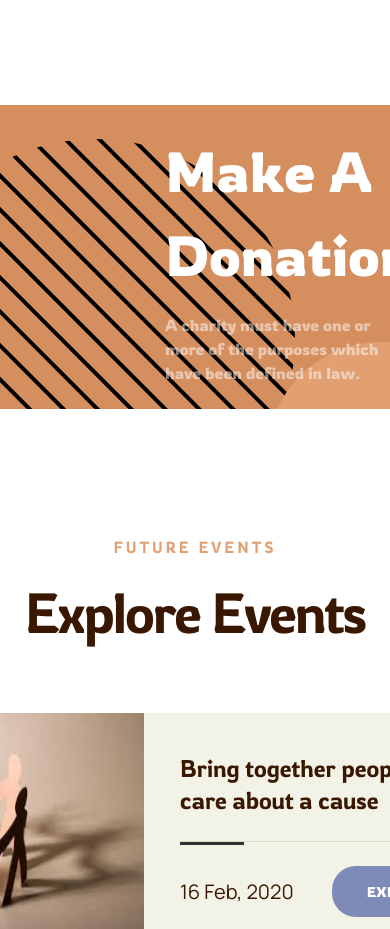
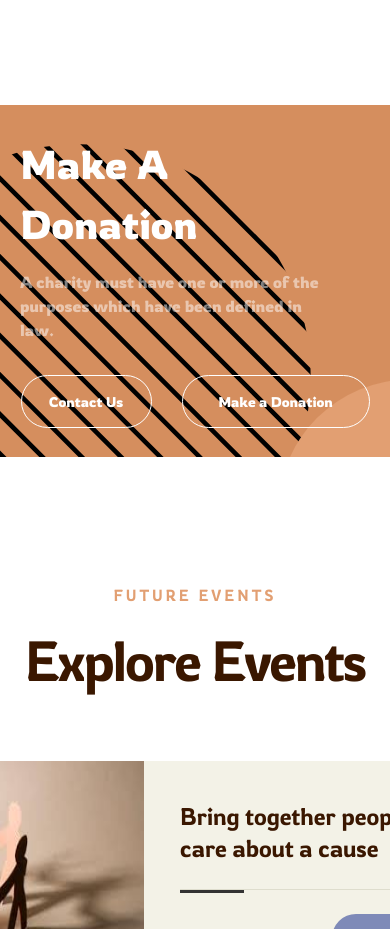
Before and after one commit to JamesGlik/CHARITY, a Next.js app in the folder my-app/: page / in a window 390 px wide. Shown: the part 10940-11869 px from the top of the page. Built offline with nearby package versions, Linux system fonts and the light colour scheme.

Commit message:
donation section media query

```diff
--- a/my-app/components/atoms/DonationButton/DonationButton.tsx
+++ b/my-app/components/atoms/DonationButton/DonationButton.tsx
@@ -5,8 +5,8 @@
     <button
       className={`rounded-full text-[14px] ${
         variant === 'primary'
-          ? 'px-[40px] py-[15px] ml-[30px]  text-[#FFFFFF] border border-[#FFFFFF] rounded-[24px] hover:bg-[#FFB200] hover:text-white hover:border-[#FFB200] transition-all duration-300 ease-in-out'
-          : 'px-[40px] py-[15px]  text-[#FFFFFF] border border-[#FFFFFF] rounded-[24px] hover:bg-[#FFB200] hover:text-white hover:border-[#FFB200] transition-all duration-300 ease-in-out'
+          ? 'px-[40px] py-[15px] sm:px-[20px] sm:py-[15px] sm:w-[188px] ml-[30px]  text-[#FFFFFF] border border-[#FFFFFF] rounded-[24px] hover:bg-[#FFB200] hover:text-white hover:border-[#FFB200] transition-all duration-300 ease-in-out'
+          : 'px-[40px] py-[15px] sm:px-[20px] sm:py-[15px] sm:w-[131px] text-[#FFFFFF] border border-[#FFFFFF] rounded-[24px] hover:bg-[#FFB200] hover:text-white hover:border-[#FFB200] transition-all duration-300 ease-in-out'
       }`}
     >
       {label}
--- a/my-app/components/atoms/DonationHeading/DonationHeading.tsx
+++ b/my-app/components/atoms/DonationHeading/DonationHeading.tsx
@@ -1,7 +1,7 @@
 import { DonationHeadingProps } from '../../../types/DonationHeadingProps/DonationHeadingProps';
 
 function DonationHeading({ text, className = '' }: DonationHeadingProps) {
-  return <h2 className={`text-[56px] ${className}`}>{text}</h2>;
+  return <h2 className={`text-[56px] sm:text-[40px] ${className}`}>{text}</h2>;
 }
 
 export default DonationHeading;
--- a/my-app/components/molecules/DonationCTA/DonationCTA.tsx
+++ b/my-app/components/molecules/DonationCTA/DonationCTA.tsx
@@ -5,13 +5,13 @@
 
 function DonationCTA({ heading, subtext }: DonationCTAProps) {
   return (
-    <div className="flex justify-between items-center w-full px-[165px]">
+    <div className="flex justify-between items-center w-full px-[165px] sm:px-[20px] sm:flex-col ">
       <div className="flex flex-col mr-8">
         <DonationHeading text={heading} className="text-white mb-4" />
         <Text content={subtext} className="text-white" />
       </div>
 
-      <div className="flex">
+      <div className=" sm:mt-[33px]">
         <DonationButton label="Contact Us" variant="secondary" />
         <DonationButton label="Make a Donation" variant="primary" />
       </div>
--- a/my-app/components/organisms/DonationSection/DonationSection.tsx
+++ b/my-app/components/organisms/DonationSection/DonationSection.tsx
@@ -4,7 +4,7 @@
 function DonationSection({ backgroundImage, heading, subtext }: DonationSectionProps) {
   return (
     <div
-      className="relative h-[304px] w-full bg-cover bg-center mb-[122px]"
+      className="relative h-[304px] sm:h-[352px] w-full bg-cover bg-center mb-[122px]"
       style={{ backgroundImage: `url(${backgroundImage})` }}
     >
       <div className="absolute inset-0 flex items-center justify-center">
```
